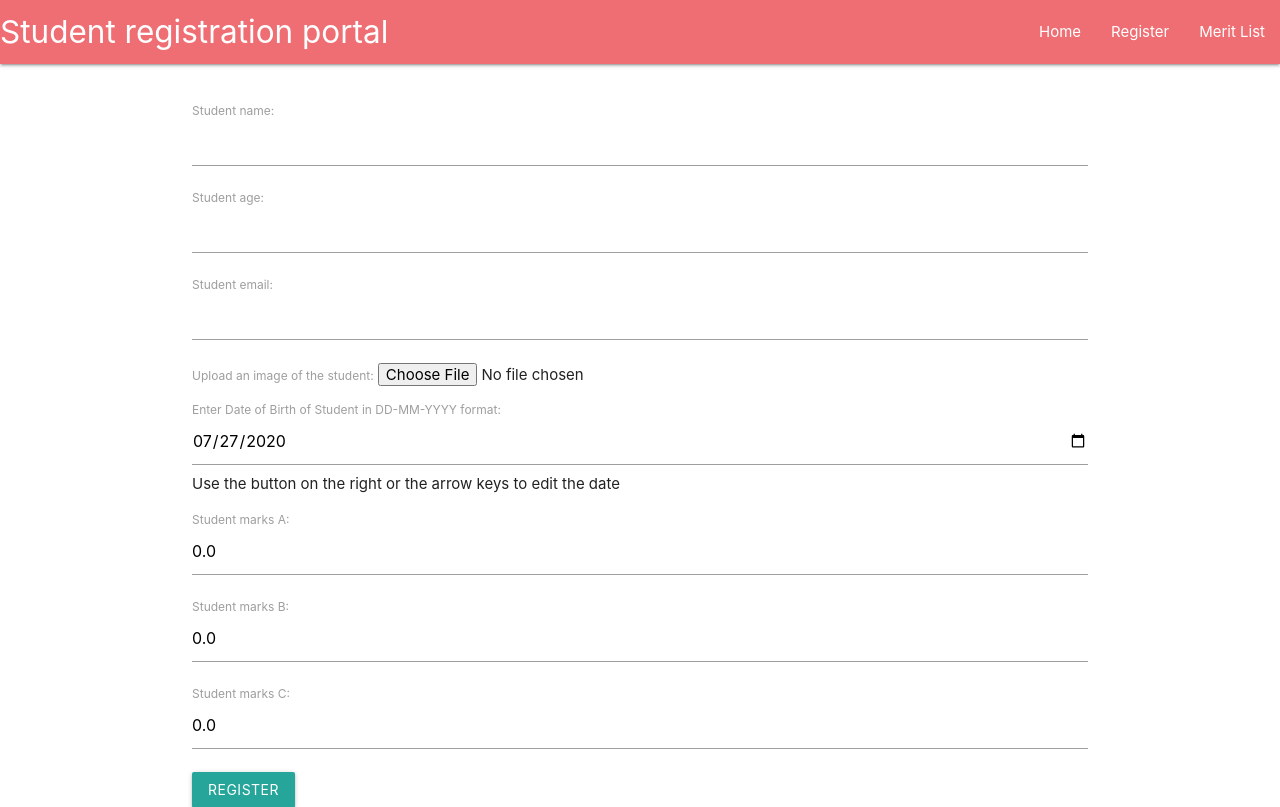
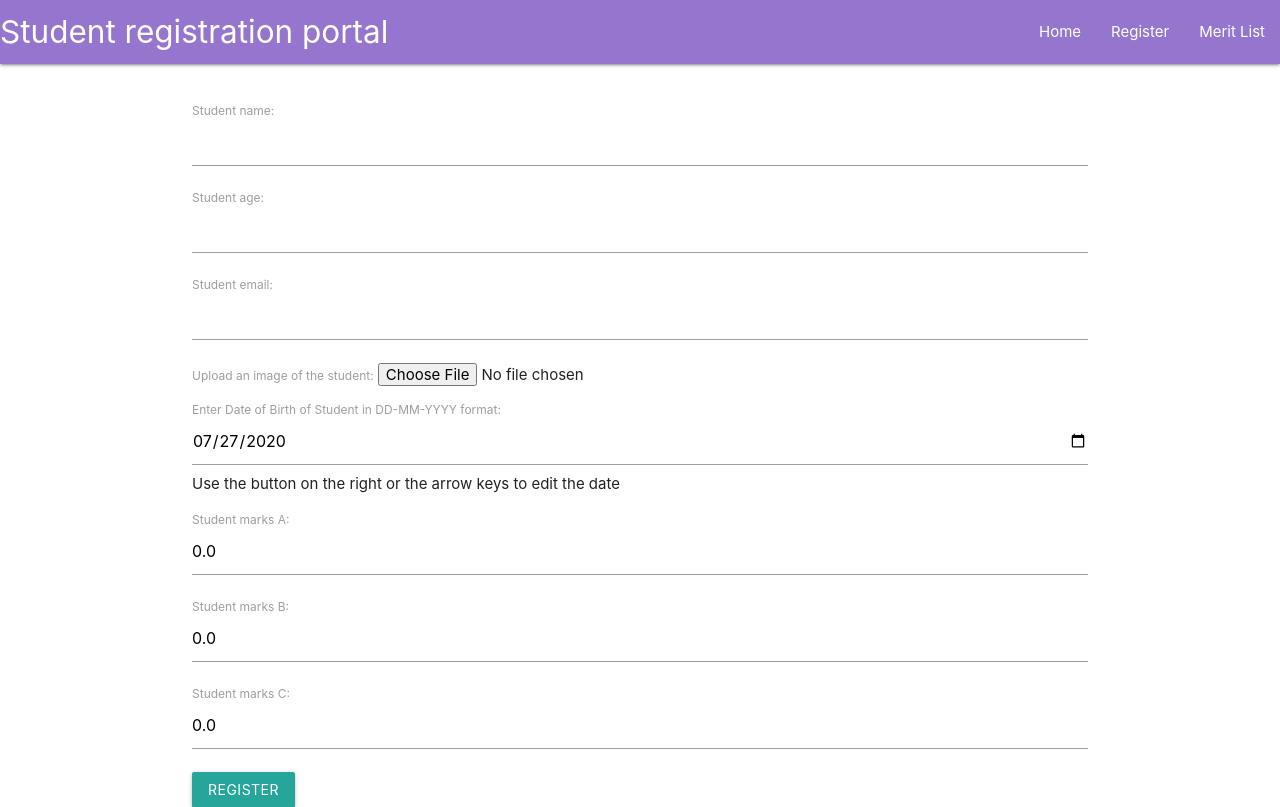
Before and after one commit to divyanshrai/django_student_reg, a Django app: page /register/ in a window 1280 px wide. Shown: the top 807 px of the page. Run offline with Django 3.2, Linux system fonts and the light colour scheme.

Commit message:
Minor UI change

```diff
--- a/main/templates/main/header.html
+++ b/main/templates/main/header.html
@@ -1,7 +1,7 @@
 <head>
     {% load static %}
     <!-- Compiled and minified CSS -->
-    <link rel="stylesheet" href="https://cdnjs.cloudflare.com/ajax/libs/materialize/1.0.0/css/materialize.min.css">
+    <link rel="stylesheet" href="{% static 'main/css/materialize.css' %}">
     <!-- Compiled and minified JavaScript -->
     <script src="https://cdnjs.cloudflare.com/ajax/libs/materialize/1.0.0/js/materialize.min.js"></script>
 
--- a/main/templates/main/register.html
+++ b/main/templates/main/register.html
@@ -5,7 +5,7 @@
     {% csrf_token %}
 
     {{form.as_p}}
-    <button class=btn type="submit">Register</button>
+    <button class="btn waves-effect" type="submit">Register</button>
 
 
 </form>
```
Also changed, not shown: db.sqlite3.
